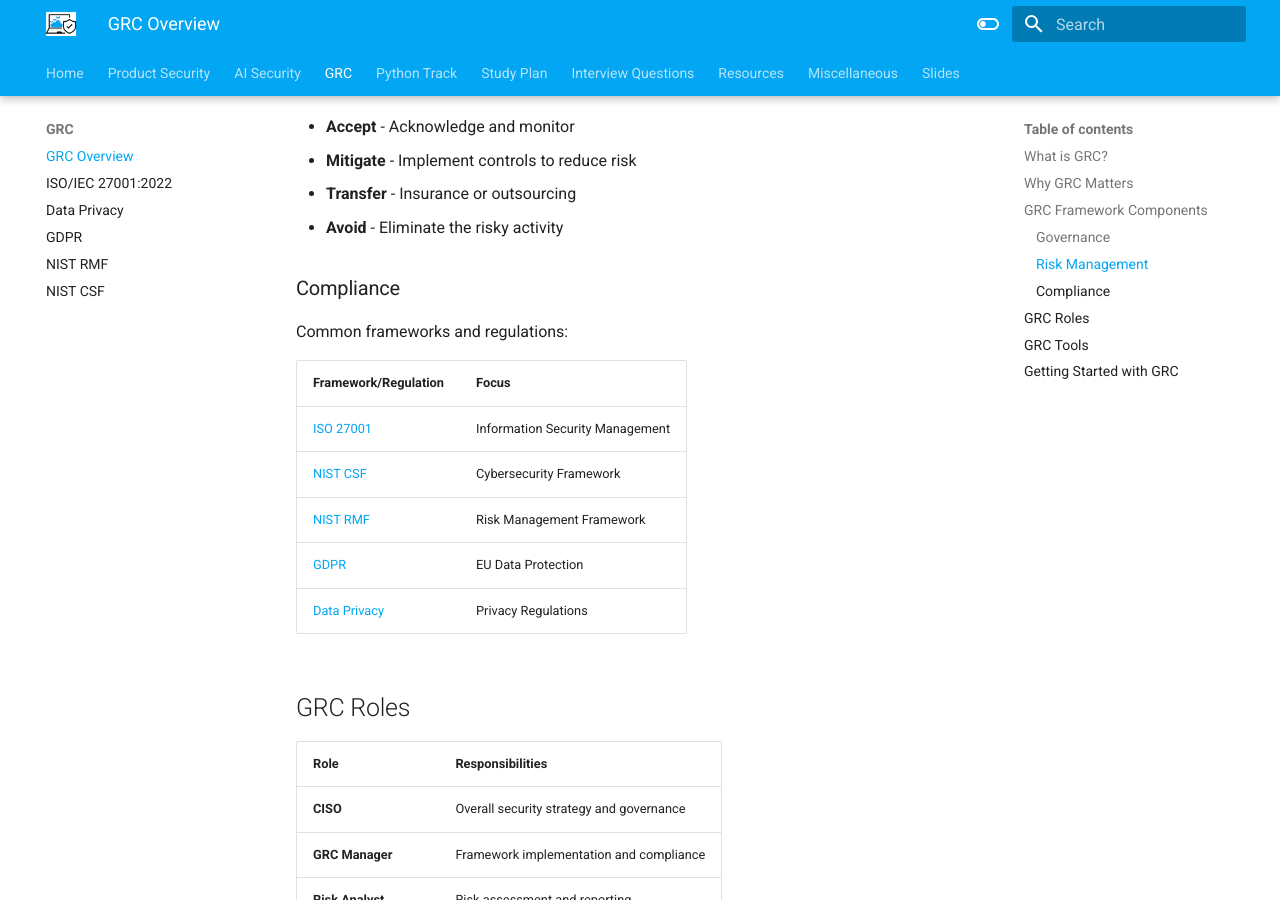
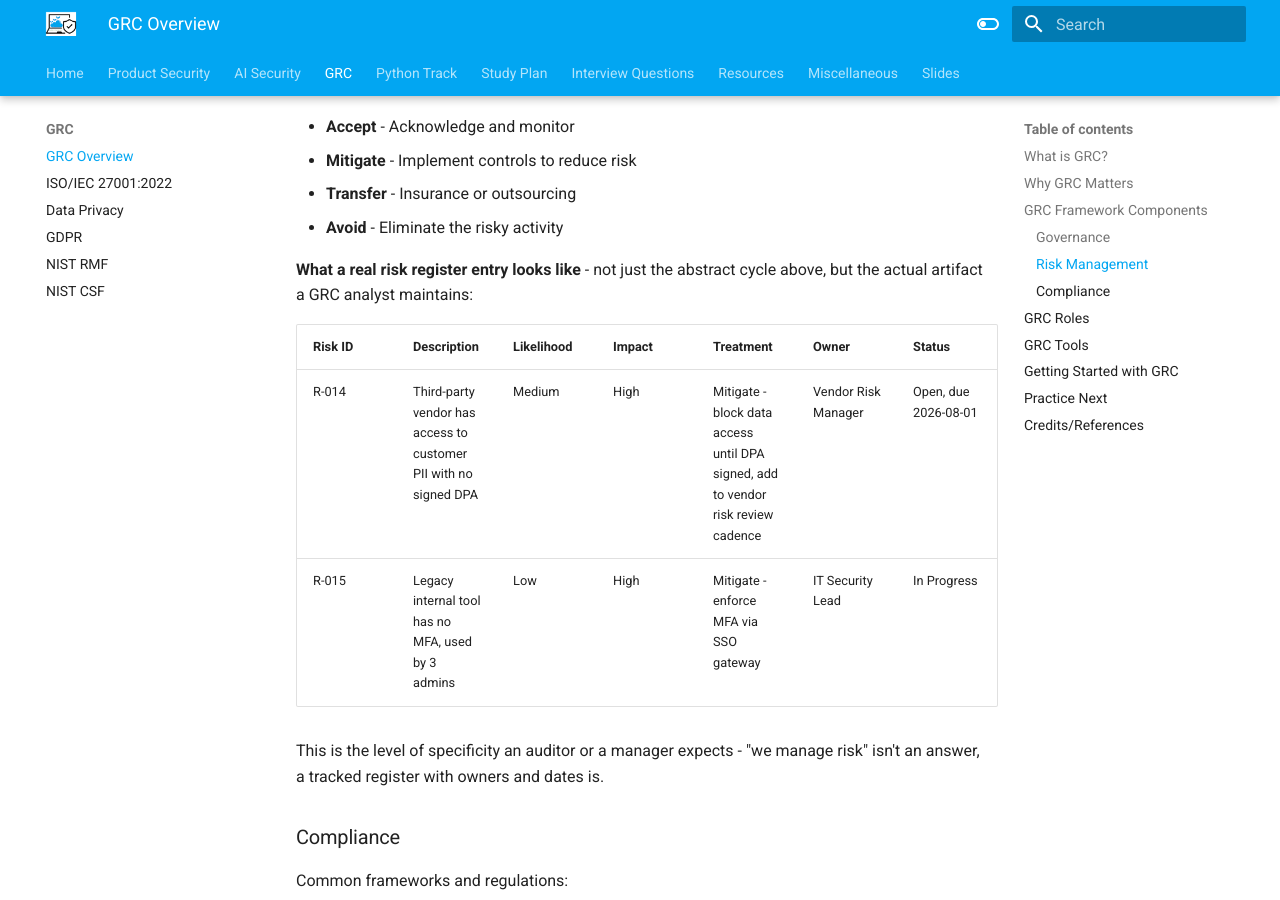
Before and after one commit to jassics/CybercloudLearning, an MkDocs documentation site: the page built from docs/grc/grc-overview.md, in a window 1280 px wide and 900 px high, scrolled down 1128 px. Built offline with MkDocs 1.6.1 and Material for MkDocs 9.7.7, drawn with Linux system fonts in a browser that asks for light colours; some of the changed text lies outside the part shown.

Commit message:
Add real risk register example and Credits/References to GRC Overview
Risk management was described only as an abstract cycle - add a
concrete two-row risk register example showing what a GRC analyst
actually tracks (owner, dates, treatment). Tag the process diagram
fence and add Practice Next / Credits/References sections.

Co-Authored-By: Claude Sonnet 5 <noreply@anthropic.com>

````diff
--- a/docs/grc/grc-overview.md
+++ b/docs/grc/grc-overview.md
@@ -28,7 +28,7 @@ GRC stands for **Governance, Risk, and Compliance** - an integrated approach to
 
 ### Risk Management
 
-```
+```text
 Identify → Assess → Treat → Monitor → Review
 ```
 
@@ -38,6 +38,15 @@ Identify → Assess → Treat → Monitor → Review
 - **Mitigate** - Implement controls to reduce risk
 - **Transfer** - Insurance or outsourcing
 - **Avoid** - Eliminate the risky activity
+
+**What a real risk register entry looks like** - not just the abstract cycle above, but the actual artifact a GRC analyst maintains:
+
+| Risk ID | Description | Likelihood | Impact | Treatment | Owner | Status |
+|---------|-------------|------------|--------|-----------|-------|--------|
+| R-014 | Third-party vendor has access to customer PII with no signed DPA | Medium | High | Mitigate - block data access until DPA signed, add to vendor risk review cadence | Vendor Risk Manager | Open, due 2026-08-01 |
+| R-015 | Legacy internal tool has no MFA, used by 3 admins | Low | High | Mitigate - enforce MFA via SSO gateway | IT Security Lead | In Progress |
+
+This is the level of specificity an auditor or a manager expects - "we manage risk" isn't an answer, a tracked register with owners and dates is.
 
 ### Compliance
 
@@ -76,3 +85,14 @@ Common frameworks and regulations:
 3. **Define risk appetite** - How much risk is acceptable?
 4. **Implement controls** - Address gaps systematically
 5. **Monitor and improve** - Continuous compliance
+
+## Practice Next
+
+- [GRC Interview Questions](../interview-questions/grc-interview-questions.md)
+- [GRC Study Plan](../study-plan/grc-study-plan.md)
+
+## Credits/References
+
+1. [NIST SP 800-37: Risk Management Framework](https://csrc.nist.gov/pubs/sp/800/37/r2/final)
+2. [ISO/IEC 27001:2022](https://www.iso.org/standard/27001)
+3. [OCEG GRC Capability Model (Red Book)](https://www.oceg.org/redbook/)
````
